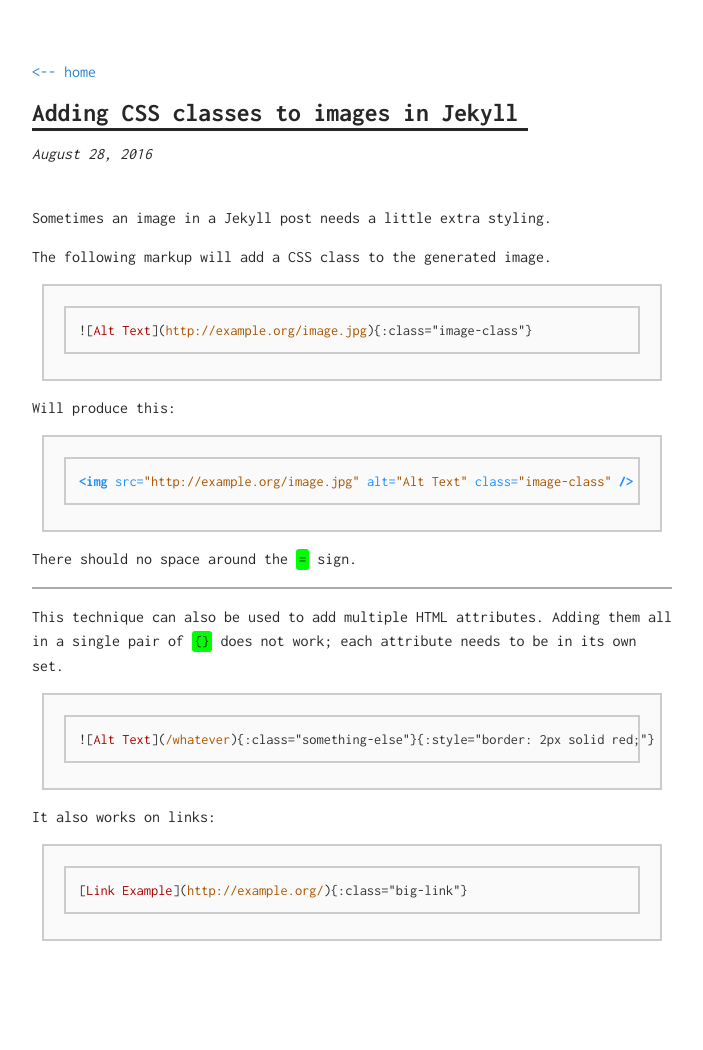
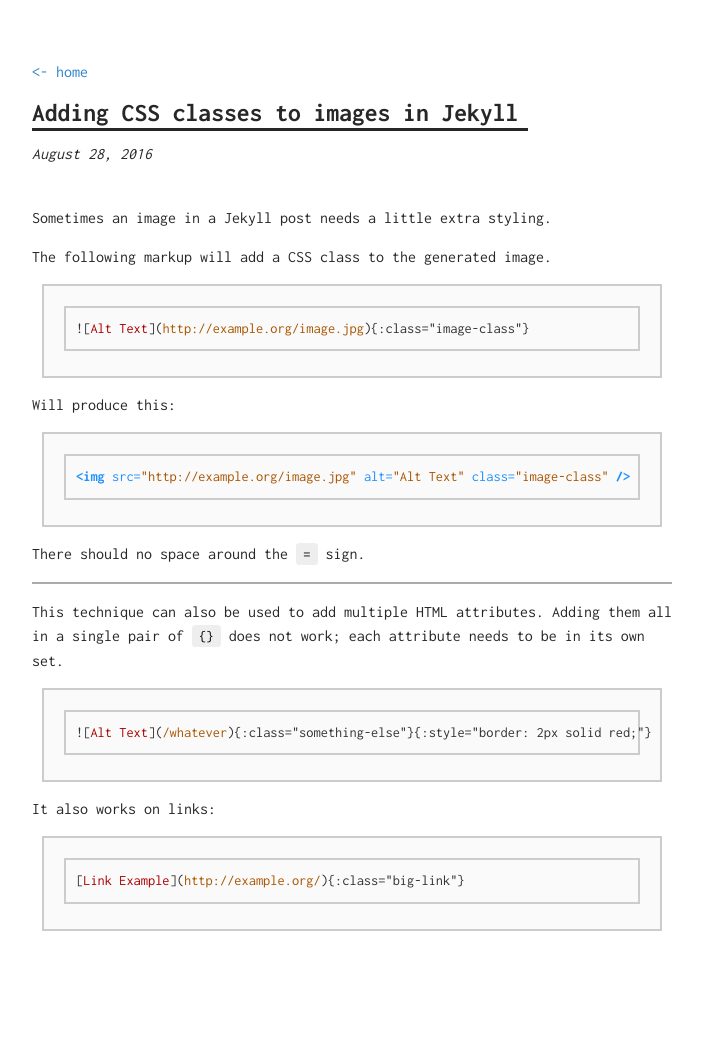
Before and after one commit to mroberts1/dokoissho.sdf.org, a Jekyll site: the page built from _notes/jekyll-css-classes.md, in a window 1280 px wide. Shown: the whole page, without its empty margins (288-991 px from the left). Built offline with Jekyll 4.4.1, drawn with Linux system fonts in a browser that asks for light colours.

Commit message:
Minor appearance tweaks
Clean up how inline <code> tags are displayed. Change the format of the
back arrow on post & note pages.

```diff
--- a/_layouts/note.html
+++ b/_layouts/note.html
@@ -4,7 +4,7 @@ layout: no-header
 
 <div class="post">
   <div class="post--back">
-    <a href="/">&lt;-- home</a>
+    <a href="/">&lt;- home</a>
   </div>
   <div class="post--title">
     <h1>{{ page.title }}</h1>
--- a/_layouts/post.html
+++ b/_layouts/post.html
@@ -4,7 +4,7 @@ layout: no-header
 
 <div class="post">
   <div class="post--back">
-    <a href="/">&lt;-- home</a>
+    <a href="/">&lt;- home</a>
   </div>
   <div class="post--title">
     <h1>{{ page.title }}</h1>
--- a/_sass/_config.scss
+++ b/_sass/_config.scss
@@ -4,7 +4,8 @@ $color-white: #FFFFFF;
 $color-grey: #EEEEEE;
 $color-link: #2b83ca;
 $color-link-hover: green;
-$color-code: #00FF00;
+$code-background: #eee;
+$code-color: black;
 $color-hire-white: #FEFEFE;
 $color-hire-black: #272727;
 $color-hire-green: #B6EFD4;
--- a/assets/css/main.scss
+++ b/assets/css/main.scss
@@ -281,12 +281,15 @@ img.centered {
                 margin: auto;
             }
         }
+
         code {
-            padding: 3px;
+            padding: 0.25em 0.5em;
+            border-radius: 0.25em;
             font-size: 0.9em;
-            border-radius: 3px;
-            background: $color-code;
+            background: $code-background;
+            color: $code-color;
         }
+
         .highlight {
             margin: 10px;
             margin-bottom: 15px;
@@ -299,6 +302,12 @@ img.centered {
                 background: none;
             }
         }
+
+        .highlighter-rouge code {
+            display: block;
+            padding: 0;
+        }
+
         .codebreak {
             margin: 15px;
             border: 0;
```
